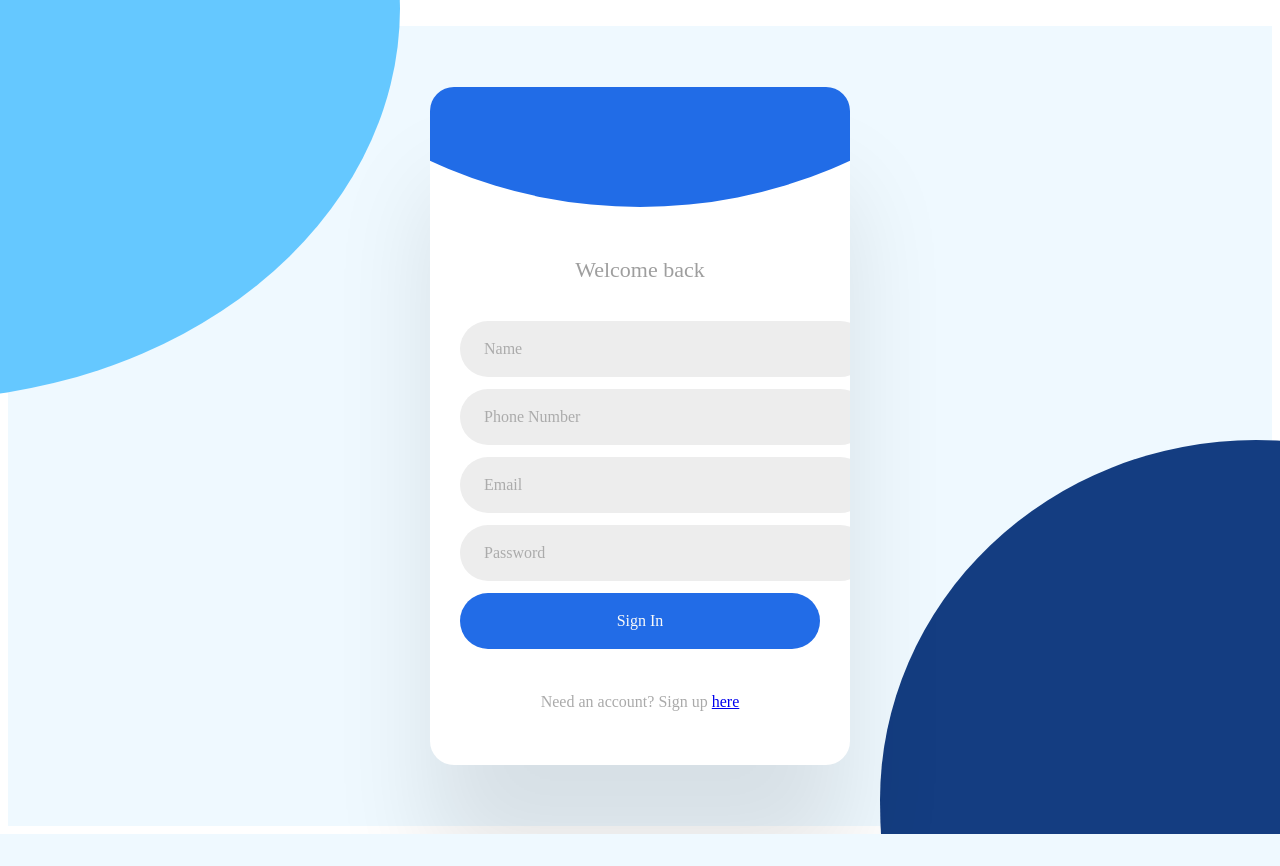
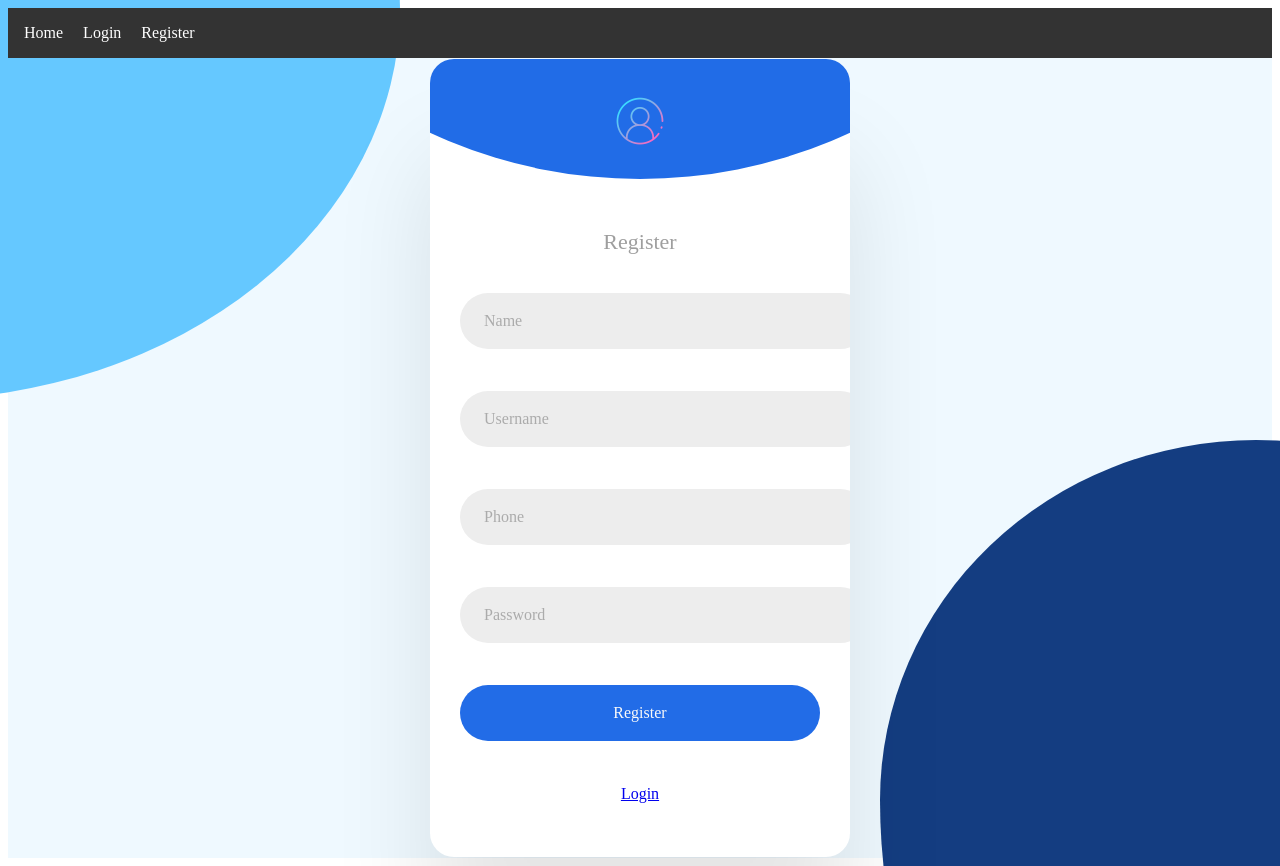
Before and after one commit to Deathace007/Bank-Application, a Flask app: page /register in a window 1280 px wide. Before the commit the page ends 834 px from the top, so only its background shows below. Run offline with Flask 2, Linux system fonts and the light colour scheme.

Commit message:
modified a little

```diff
--- a/backend/app.py
+++ b/backend/app.py
@@ -1,9 +1,11 @@
 from flask import Flask, render_template, redirect, url_for, request, g
 import sqlite3
+import os
 
 app = Flask(__name__)
 app.secret_key = 'supersecretkey'
-DATABASE = 'users.db'
+DATABASE = 'backend/users.db'
+initialized = False
 
 def get_db():
     db = getattr(g, '_database', None)
@@ -18,11 +20,19 @@
         db.close()
 
 def create_table():
-    with app.app_context():
-        db = get_db()
-        cursor = db.cursor()
-        cursor.execute("CREATE TABLE IF NOT EXISTS users (id INTEGER PRIMARY KEY, username TEXT UNIQUE, password TEXT)")
-        db.commit()
+    db = get_db()
+    cursor = db.cursor()
+    cursor.execute("CREATE TABLE IF NOT EXISTS users (id INTEGER PRIMARY KEY, username TEXT UNIQUE, password TEXT)")
+    db.commit()
+
+@app.before_request
+def initialize_database():
+    global initialized
+    if not initialized:
+        if not os.path.exists(os.path.dirname(DATABASE)):
+            os.makedirs(os.path.dirname(DATABASE))
+        create_table()
+        initialized = True
 
 @app.route('/')
 def home():
@@ -59,5 +69,4 @@
     return render_template('register.html')
 
 if __name__ == '__main__':
-    create_table()
     app.run(debug=True)
--- a/backend/templates/base.html
+++ b/backend/templates/base.html
@@ -8,11 +8,11 @@
 
 </head>
 <body>
-    <header>
-        <nav >
-            <a href="{{ url_for('home') }}">Home</a> |
-            <a href="{{ url_for('login') }}">Login</a> |
-            <a href="{{ url_for('register') }}">Register</a>
+    <header style="z-index: 1000; position: relative;">
+        <nav style="background-color: #333; padding: 1em;">
+            <a href="{{ url_for('home') }}" style="color: white; text-decoration: none; margin-right: 1em;">Home</a>
+            <a href="{{ url_for('login') }}" style="color: white; text-decoration: none; margin-right: 1em;">Login</a>
+            <a href="{{ url_for('register') }}" style="color: white; text-decoration: none;">Register</a>
         </nav>
     </header>
     <main>
--- a/backend/templates/register.html
+++ b/backend/templates/register.html
@@ -137,20 +137,21 @@
 {% endblock %}
 
 {% block content %}
-<section class="page login-1">
+<div class="page login-1">
     <div class="login-1-background"></div>
     <div class="login-1-card">
-      <h2>Welcome back</h2>
-      <form>
-        <input type="text" placeholder="Name">
-        <input type="number" placeholder="Phone Number">
-        <input type="email" placeholder="Email" />
-        <input type="password" placeholder="Password" />
-        <button>Sign In</button>
-      </form>
-      <footer>
-        Need an account? Sign up <a href="{{url_for('login')}}">here</a>
-      </footer>
+        <img src="{{ url_for('static', filename='logo.png') }}" alt="Logo">
+        <h2>Register</h2>
+        <form method="POST" action="{{ url_for('register') }}">
+            <input type="text" id="name" name="name" placeholder="Name" required><br>
+            <input type="text" id="username" name="username" placeholder="Username" required><br>
+            <input type="text" id="phone_no" name="phone_no" placeholder="Phone" required><br>
+            <input type="password" id="password" name="password" placeholder="Password" required><br>
+            <button type="submit">Register</button>
+        </form>
+        <footer>
+            <a href="{{ url_for('login') }}">Login</a>
+        </footer>
     </div>
-  </section>
+</div>
 {% endblock %}
```
Also changed, not shown: backend/templates/login.html (+12 -11 lines), backend/backend/users.db (added), backend/static/logo.png (added), backend/users.db (added).
